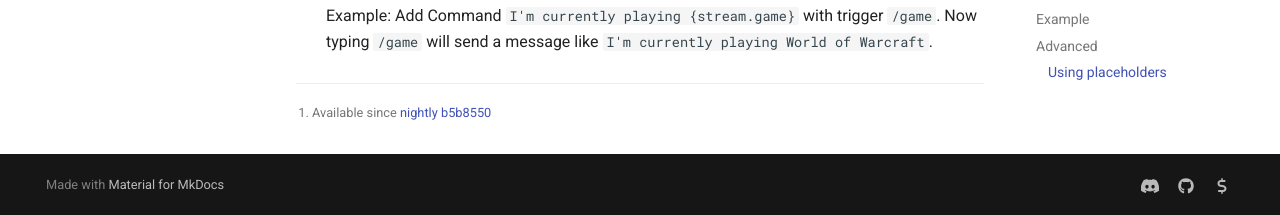
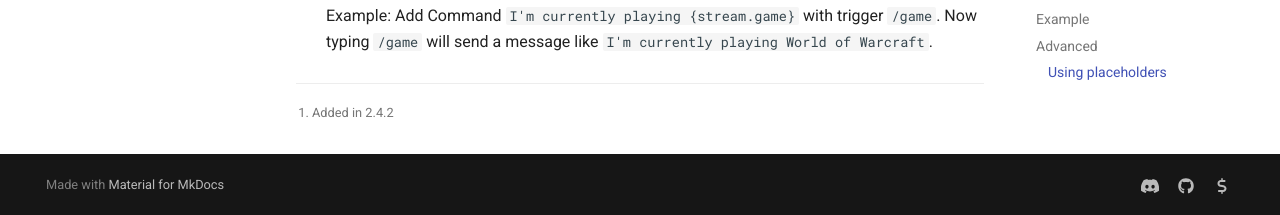
Before and after one commit to Chatterino/wiki, an MkDocs documentation site: the page built from docs/Commands.md, in a window 1280 px wide and 900 px high, scrolled down 3907 px. Shown: the part 682-897 px from the top of the window. Built offline with MkDocs 1.6.1 and Material for MkDocs 9.7.7, drawn with Linux system fonts in a browser that asks for light colours; comment, search, counter and statistics services are not loaded.

Commit message:
Update wiki for 2.4.2 release (#290)

```diff
--- a/docs/Commands.md
+++ b/docs/Commands.md
@@ -164,6 +164,6 @@ Add Command `Hello chat :)` with the trigger `/hello`. Now typing `/hello` in ch
 -   `{stream.game}` can be used to insert the game set in the current channel. Only works if the channel is live.
     Example: Add Command `I'm currently playing {stream.game}` with trigger `/game`. Now typing `/game` will send a message like `I'm currently playing World of Warcraft`.
 
-[^1]: Available since [nightly][nightly] [b5b8550](https://github.com/Chatterino/chatterino2/commit/b5b85501ee4446961b5f3d412c441de6adaaabc3)
+[^1]: Added in 2.4.2
 
 [nightly]: ../Help/#what-is-nightly-and-how-to-use-install-it
```
